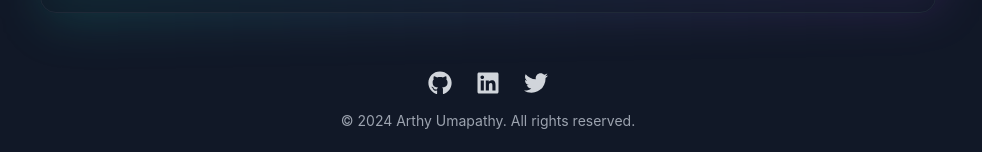
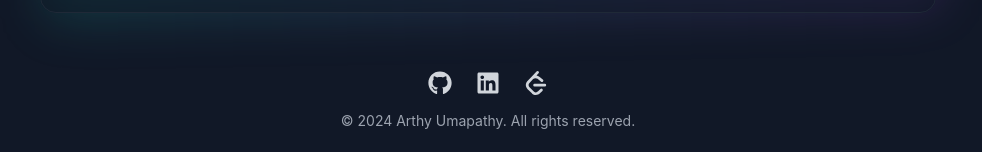
Before and after one commit to arthy98/portfolio, a React (Create React App) app: page / in a window 1280 px wide. Shown: the part 4965-5117 px from the top of the page, without its empty margins (208-1190 px from the left). Built offline with nearby package versions, Linux system fonts and the light colour scheme.

Commit message:
Added leetcode

```diff
--- a/src/components/Footer.js
+++ b/src/components/Footer.js
@@ -1,6 +1,7 @@
 import React from "react";
-import { FaGithub, FaLinkedin, FaTwitter } from "react-icons/fa";
+import { FaGithub, FaLinkedin } from "react-icons/fa";
 import { useTheme } from "./ThemeContext";
+import { SiLeetcode } from "react-icons/si";
 
 const Footer = () => {
   const { theme } = useTheme();
@@ -35,7 +36,7 @@ const Footer = () => {
           <FaLinkedin className="text-2xl" />
         </a>
         <a
-          href="https://x.com/arthy98?s=21"
+          href="https://leetcode.com/u/Arthy_Umapathy/"
           target="_blank"
           rel="noopener noreferrer"
           className={`transition-colors duration-300 ${
@@ -44,7 +45,7 @@ const Footer = () => {
               : 'text-gray-900 hover:text-purple-600'
           }`}
         >
-          <FaTwitter className="text-2xl" />
+          <SiLeetcode className="text-2xl" />
         </a>
       </div>
       <p className={`text-sm ${
```
